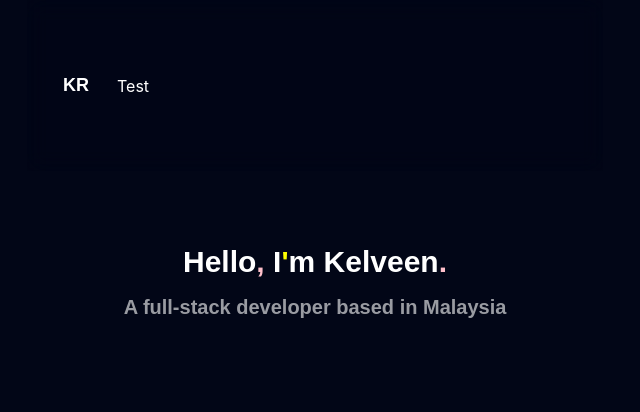
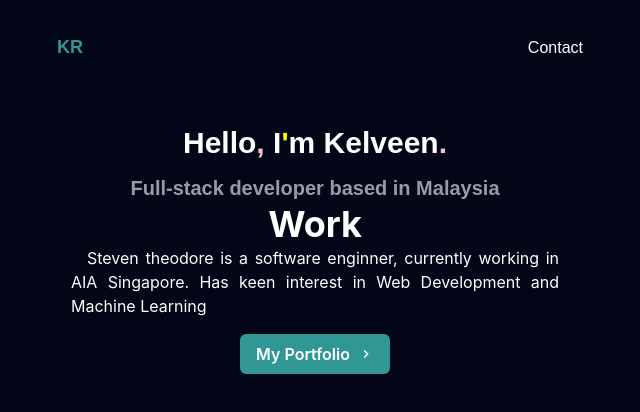
Before and after one commit to KelveenRaj/portfolio2024, a React (Create React App) app: page / in a window 1280 px wide. Shown: the top 412 px of the page, without its empty margins (325-965 px from the left). Built offline with nearby package versions, Linux system fonts and the light colour scheme.

Commit message:
fix navbar

```diff
--- a/package.json
+++ b/package.json
@@ -20,7 +20,7 @@
     "web-vitals": "^2.1.4"
   },
   "scripts": {
-    "start": "react-scripts start",
+    "start": "react-scripts start --host 0.0.0.0",
     "build": "react-scripts build",
     "test": "react-scripts test",
     "eject": "react-scripts eject"
--- a/src/components/LinkItem.js
+++ b/src/components/LinkItem.js
@@ -1,10 +1,19 @@
 import { Link } from "react-router-dom";
 import { Link as ChakraLink } from "@chakra-ui/react";
 
-const LinkItem = ({ href, children }) => {
+const LinkStyle = {
+  padding: 2,
+  fontFamily: '"Poppins", sans-serif',
+  textDecoration: 'none'
+};
+
+const LinkItem = ({ href, isActive, children }) => {
   return (
     <Link to={href}>
-      <ChakraLink p={2} color={"white"}>
+      <ChakraLink
+        style={LinkStyle}
+        color={isActive !== "/" ? "#319795" : "#FFFFFF"}
+      >
         {children}
       </ChakraLink>
     </Link>
--- a/src/components/Logo.js
+++ b/src/components/Logo.js
@@ -2,12 +2,12 @@ import { Link } from "react-router-dom";
 import { Text } from "@chakra-ui/react";
 import data from "../utils/constants.json";
 
-const Logo = () => {
+const Logo = ({ isActive }) => {
   return (
     <Link to="/">
       <a>
         <Text
-          color={"white"}
+          color={isActive === "/" ? "#319795" : "#FFFFFF"}
           fontFamily='"Poppins", sans-serif'
           fontWeight="bold"
           fontSize={"18px"}
--- a/src/components/Navbar.js
+++ b/src/components/Navbar.js
@@ -1,4 +1,4 @@
-import { Link } from "react-router-dom";
+import { Link, useLocation } from "react-router-dom";
 import {
   Container,
   Box,
@@ -10,46 +10,56 @@ import {
   MenuList,
   MenuButton,
   IconButton,
+  useMediaQuery,
 } from "@chakra-ui/react";
 import { HamburgerIcon } from "@chakra-ui/icons";
 import Logo from "./Logo";
 import LinkItem from "./LinkItem";
+import { useEffect, useState } from "react";
 
-const Navbar = (props) => {
-  const { path } = props;
+const BoxStyles = {
+  position: "fixed",
+  as: "nav",
+  width: "100%",
+  maxWidth: "36rem",
+  padding: "2rem 1rem",
+  background: "blackAlpha.50",
+  backdropFilter: "blur(10px)",
+  zIndex: 1,
+};
+const ContainerStyles = {
+  display: "flex",
+  padding: 2,
+  maxWidth: "container.md",
+  wrap: "wrap",
+  align: "center",
+  justify: "space-between",
+};
+
+const Navbar = ({ ...props }) => {
+  const location = useLocation();
+  const { pathname } = location;
+  const [isLargerThanMd] = useMediaQuery("(min-width: 48em)");
+  const [isActive, setIsActive] = useState("");
+
+  useEffect(() => {
+    setIsActive(pathname);
+  }, [pathname]);
+
   return (
-    <Box
-      as="header"
-      w="100%"
-      bg={"blackAlpha.50"}
-      padding={"4rem 1rem"}
-      style={{ backdropFilter: "blur(10px)" }}
-      zIndex={1}
-      {...props}
-    >
-      <Container
-        display="flex"
-        p={2}
-        maxW="container.md"
-        wrap="wrap"
-        align="center"
-        justify="space-between"
-      >
-        <Flex align="center" mr={5}>
-          <Logo />
+    <Box style={BoxStyles} {...props}>
+      <Container style={ContainerStyles}>
+        <Flex align="center" justify="space-between" width="100%">
+          <Flex align="center">
+            <Logo isActive={isActive} />
           </Flex>
-        <Stack
-          direction={{ base: "column", md: "row" }}
-          display={{ base: "none", md: "flex" }}
-          width={{ base: "full", md: "auto" }}
-          alignItems="center"
-          flexGrow={1}
-          mt={{ base: 4, nmd: 0 }}
-        >
-          <LinkItem href="/test" path={path}>
-            Test
-          </LinkItem>
+
+          {isLargerThanMd ? (
+            <Stack direction="row" spacing={4}>
+              <Box flex={1} />
+              <LinkItem href="/test" isActive={isActive}>Contact</LinkItem>
             </Stack>
+          ) : (
             <Box flex={1} align="right">
               <Box ml={2} display={{ base: "inline-block", md: "none" }}>
                 <Menu>
@@ -70,6 +80,8 @@ const Navbar = (props) => {
                 </Menu>
               </Box>
             </Box>
+          )}
+        </Flex>
       </Container>
     </Box>
   );
--- /dev/null
+++ b/src/components/Paragraph.js
@@ -0,0 +1,8 @@
+import styled from '@emotion/styled'
+
+const Paragraph = styled.p`
+  text-align: justify;
+  text-indent: 1em;
+`
+
+export default Paragraph
--- /dev/null
+++ b/src/components/Section.js
@@ -0,0 +1,21 @@
+import { motion } from 'framer-motion'
+import { chakra, shouldForwardProp } from '@chakra-ui/react'
+
+const StyledDiv = chakra(motion.div, {
+  shouldForwardProp: prop => {
+    return shouldForwardProp(prop) || prop === 'transition'
+  }
+})
+
+const Section = ({ children, delay = 0}) => (
+  <StyledDiv
+    initial={{y: 10, opacity: 0}}
+    animate={{y: 0, opacity: 1}}
+    transition={{duration: 0.8, delay}}
+    mb={6}
+  >
+    {children}
+  </StyledDiv>
+)
+
+export default Section
--- a/src/components/layout/index.js
+++ b/src/components/layout/index.js
@@ -5,8 +5,6 @@ import data from "../../utils/constants.json";
 import Navbar from "../Navbar";
 
 const MainLayout = () => {
-  const currentPath = window.location.pathname;
-
   return (
     <Box
       as="main"
@@ -20,9 +18,9 @@ const MainLayout = () => {
         <title>{data.name}</title>
       </Helmet>
 
-      <Navbar path={currentPath} />
+      <Navbar />
 
-      <Container maxW="container.md" pt={14}>
+      <Container maxW="container.md" pt={108}>
         <Outlet />
       </Container>
     </Box>
--- a/src/pages/about/index.js
+++ b/src/pages/about/index.js
@@ -1,4 +1,8 @@
-import { Container, Box, Stack, Text } from "@chakra-ui/react";
+import { Link } from "react-router-dom";
+import { Container, Box, Stack, Text, Heading, Button } from "@chakra-ui/react";
+import { ChevronRightIcon } from '@chakra-ui/icons'
+import Section from "../../components/Section"
+import Paragraph from "../../components/Paragraph"
 import AnimatedText from "../../components/AnimatedText";
 import data from "../../utils/constants.json";
 
@@ -19,6 +23,20 @@ const About = () => {
             {data.info}
           </Text>
         </Stack>
+
+        <Section delay={0.1}>
+          <Heading as="h3" variant="section-title">
+            Work
+          </Heading>
+          <Paragraph>Steven theodore is a software enginner, currently working in AIA Singapore. Has keen interest in Web Development and Machine Learning</Paragraph>
+          <Box align="center" my={4}>
+            <Link to="/test">
+              <Button rightIcon={<ChevronRightIcon />} colorScheme="teal">
+                My Portfolio
+              </Button>
+            </Link>
+          </Box>
+        </Section>
       </Box>
     </Container>
   );
--- a/src/utils/constants.json
+++ b/src/utils/constants.json
@@ -2,6 +2,6 @@
     "logo": "KR",
     "name": "Kelveen Raj",
     "hello": "Hello, I'm Kelveen.",
-    "info": "A full-stack developer based in Malaysia",
+    "info": "Full-stack developer based in Malaysia",
     "role": "Fullstack Developer"
 }
```
Also changed, not shown: 1 other file (tests, documents, lock files or other folders). Lines whose indentation alone changed are shown as unchanged.
